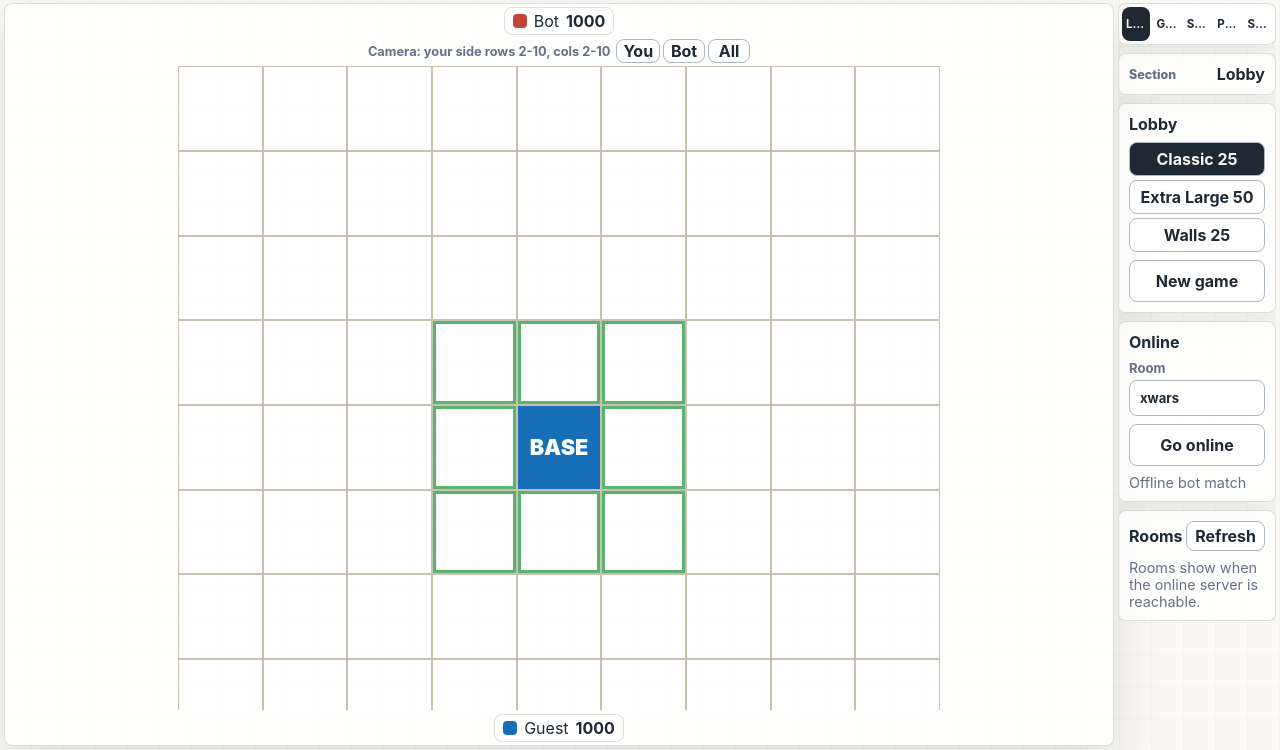
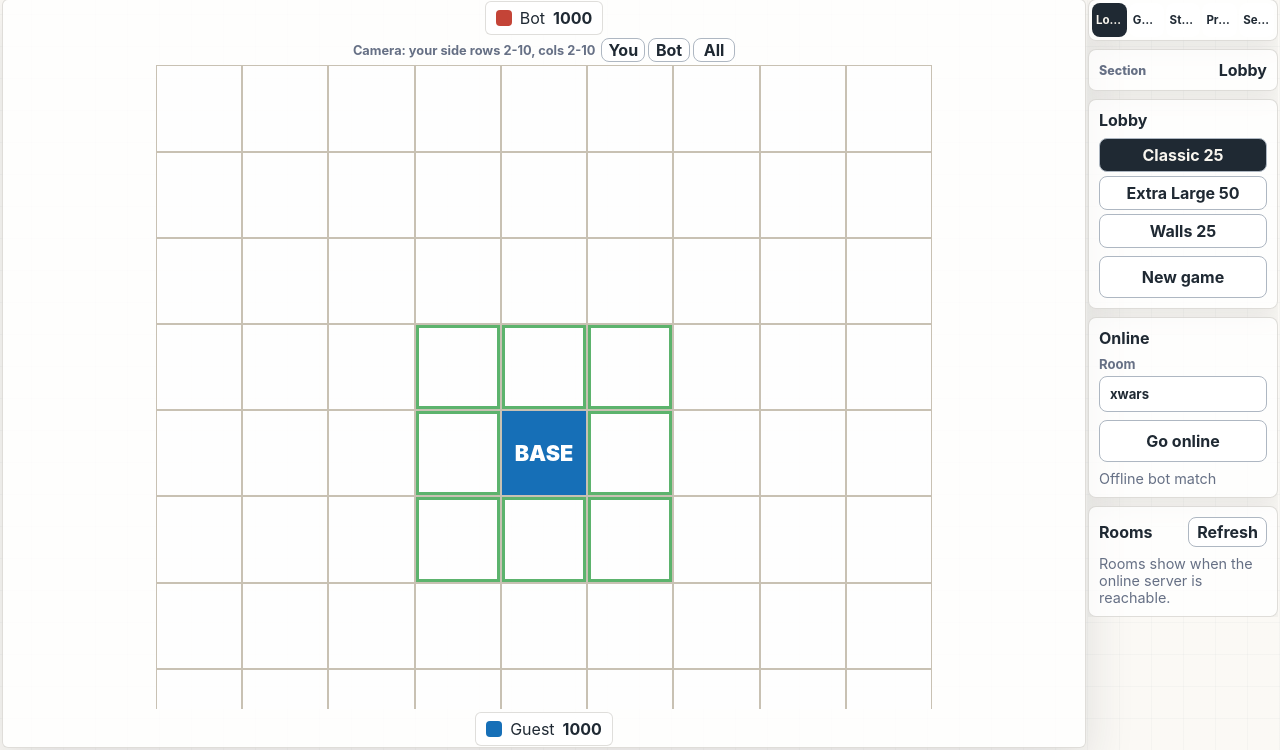
Before and after one commit to davidip1243-boop/xwars-io, a website: page index.html in a window 1280 px wide. Shown: the part 50-800 px from the top of the page. Drawn offline with Linux system fonts and the light colour scheme; no server answers.

Commit message:
Expand edge-to-edge game layout

```diff
--- a/styles.css
+++ b/styles.css
@@ -133,11 +133,11 @@ button:hover {
 
 .shell {
   display: grid;
-  gap: 4px;
+  gap: 2px;
   grid-template-rows: auto minmax(0, 1fr);
   height: 100vh;
   margin: 0;
-  padding: 4px;
+  padding: 2px;
   width: 100vw;
 }
 
@@ -211,21 +211,21 @@ h1 {
 .game-layout {
   align-items: start;
   display: grid;
-  gap: 4px;
-  grid-template-columns: minmax(0, 1fr) 158px;
+  gap: 2px;
+  grid-template-columns: minmax(0, 1fr) 190px;
   min-height: 0;
 }
 
 .board-wrap {
   background: var(--surface);
   border: 1px solid var(--panel-border);
-  border-radius: 8px;
+  border-radius: 6px;
   box-shadow: var(--shadow);
   display: grid;
   grid-template-rows: auto auto minmax(0, 1fr) auto;
   height: 100%;
   min-height: 0;
-  padding: 3px;
+  padding: 1px;
 }
 
 .camera-bar {
@@ -271,7 +271,7 @@ h1 {
   min-height: 0;
   overflow: hidden;
   height: auto;
-  width: min(100%, calc(100vh - 38px));
+  width: min(100%, calc(100vh - 24px));
 }
 
 .board {
@@ -506,18 +506,18 @@ body.theme-paper .cell.x-bot::after {
   align-items: center;
   background: var(--surface);
   border: 1px solid var(--panel-border);
-  border-radius: 8px;
+  border-radius: 6px;
   display: grid;
-  gap: 7px;
-  grid-template-columns: 14px 1fr auto;
-  margin: 0 auto 4px;
+  gap: 8px;
+  grid-template-columns: 16px 1fr auto;
+  margin: 0 auto 3px;
   max-width: min(620px, 100%);
-  min-height: 28px;
-  padding: 0 8px;
+  min-height: 34px;
+  padding: 0 10px;
 }
 
 .you-strip {
-  margin: 4px auto 0;
+  margin: 3px auto 0;
 }
 
 .online-card {
@@ -784,8 +784,8 @@ select {
 
 .swatch {
   border-radius: 4px;
-  height: 14px;
-  width: 14px;
+  height: 16px;
+  width: 16px;
 }
 
 .swatch.player {
```
